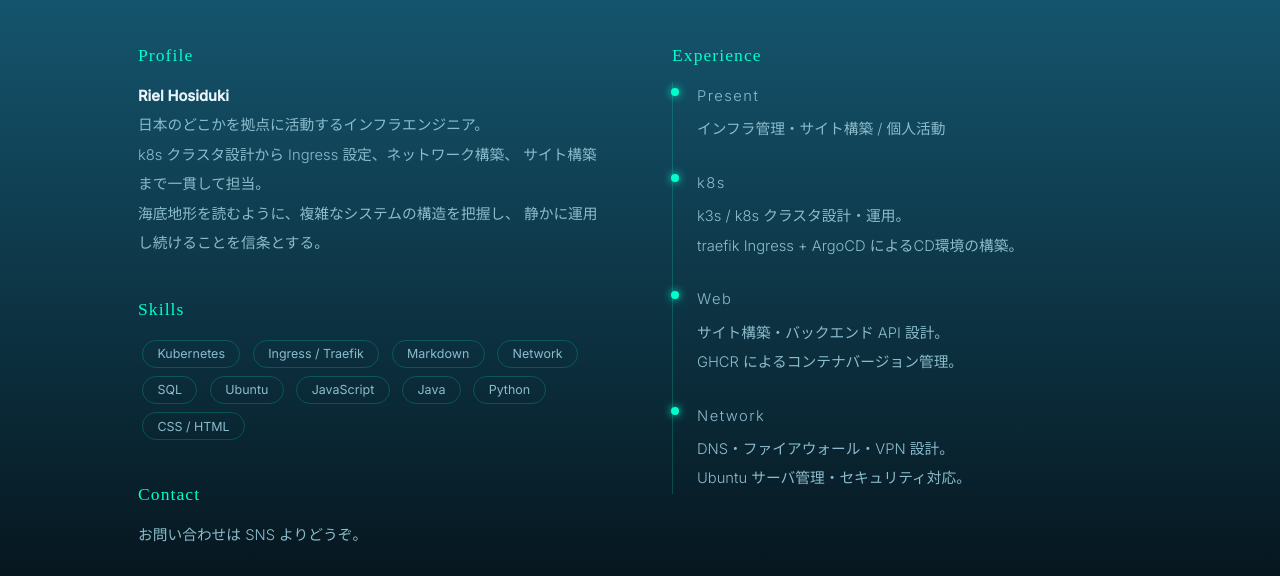
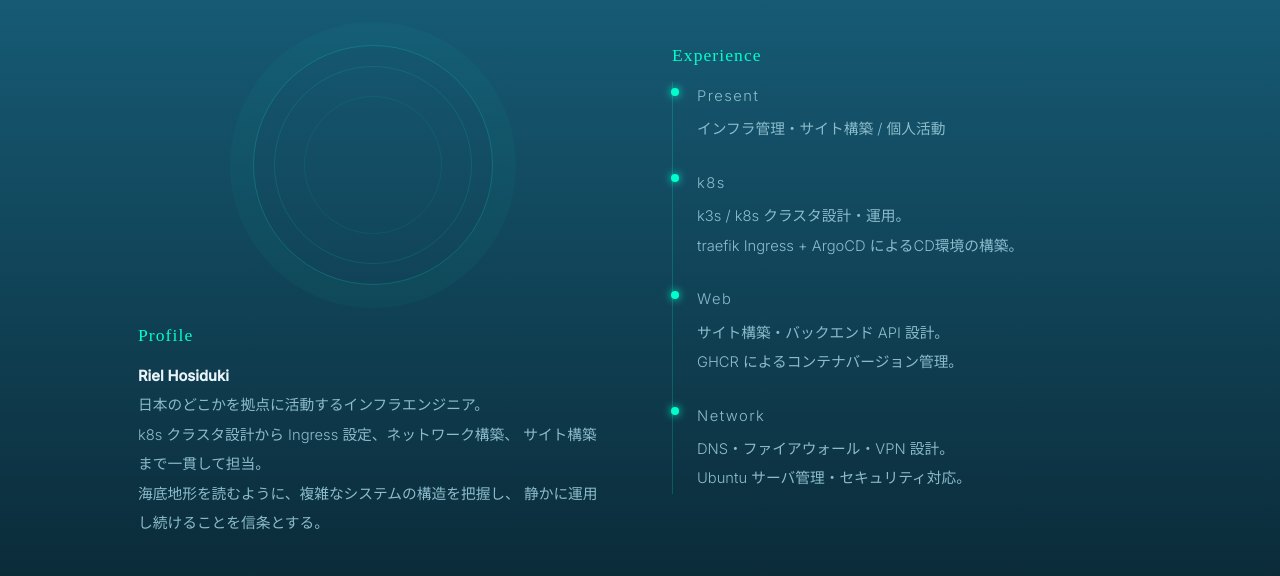
Before and after one commit to infra-reel/reeldev.jp, a plain HTML site: page frontend/src/about.html in a window 1280 px wide. Shown: the part 208-784 px from the top of the page. Drawn offline with Linux system fonts and the light colour scheme; a script that the page names is missing.

Commit message:
Update about.html

```diff
--- a/frontend/src/about.html
+++ b/frontend/src/about.html
@@ -62,7 +62,12 @@
       <p>海の底から、構造を読む。</p>
     </div>
     <div class="container about-grid">
+
       <div>
+        <div class="sonar-wrap">
+          <div class="sonar-ring"></div>
+          <img id="avatarImg" class="avatar-img" alt="" />
+        </div>
         <div class="about-section">
           <h2>Profile</h2>
           <p>
```
